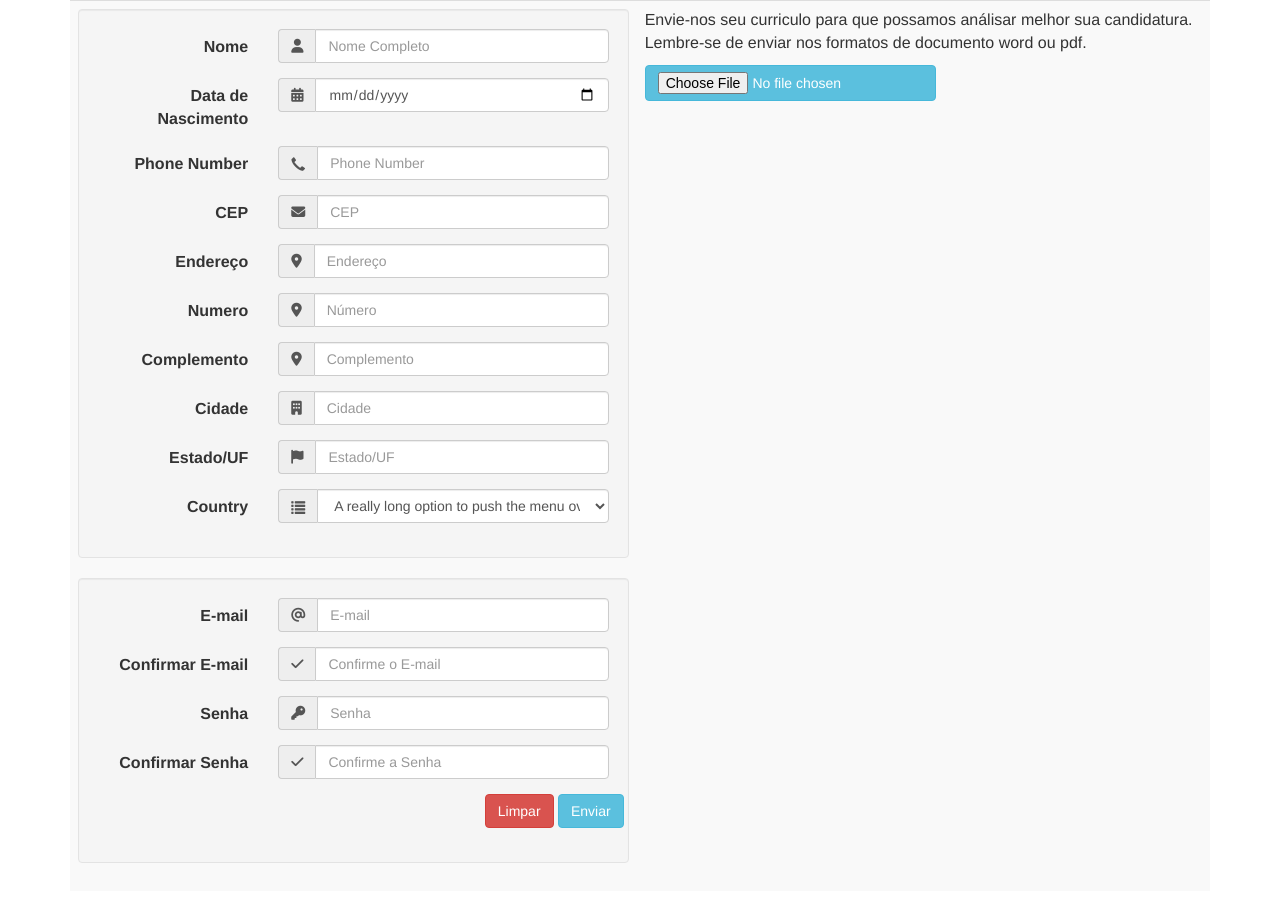
After one commit to gabemin/RH, a PHP site: template src/View/cadastro.php in a window 1280 px wide. The commit adds this page. Run offline with PHP 8.4, Linux system fonts and the light colour scheme; the template is opened without the code that fills it, so the values that code supplies are empty; some libraries are stand-ins or nearby versions.

Commit message:
commit 29/08/2019

```diff
--- /dev/null
+++ b/src/View/cadastro.php
@@ -0,0 +1,214 @@
+<html>
+<head>
+    <meta charset="UTF-8">
+    <meta name="viewport"
+          content="width=device-width, user-scalable=no, initial-scale=1.0, maximum-scale=1.0, minimum-scale=1.0">
+    <meta http-equiv="X-UA-Compatible" content="ie=edge">
+    <title>Document</title>
+    <link href="//maxcdn.bootstrapcdn.com/bootstrap/3.3.0/css/bootstrap.min.css" rel="stylesheet" id="bootstrap-css">
+    <script src="//maxcdn.bootstrapcdn.com/bootstrap/3.3.0/js/bootstrap.min.js"></script>
+    <script src="//cdnjs.cloudflare.com/ajax/libs/jquery/3.2.1/jquery.min.js"></script>
+    <script src="https://kit.fontawesome.com/7767dc31b8.js"></script>
+</head>
+<body>
+<div class="container">
+    <form>
+        <table class="table table-striped">
+            <tbody>
+            <tr>
+                <td colspan="1">
+                    <div class="well form-horizontal">
+                        <fieldset>
+                            <div class="form-group">
+                                <label class="col-md-4 control-label">Nome</label>
+                                <div class="col-md-8 inputGroupContainer">
+                                    <div class="input-group"><span class="input-group-addon"><i class="fas fa-user"></i></span><input
+                                                id="fullName" name="fullName" placeholder="Nome Completo"
+                                                class="form-control" required="true" value="" type="text"></div>
+                                </div>
+                            </div>
+                            <div class="form-group">
+                                <label class="col-md-4 control-label">Data de Nascimento</label>
+                                <div class="col-md-8 inputGroupContainer">
+                                    <div class="input-group"><span class="input-group-addon"><i class="fas fa-calendar-alt"></i></span><input
+                                                id="nascimento" name="nascimento" placeholder="DD/MM/AAAA"
+                                                class="form-control" required="true" value="" type="date"></div>
+                                </div>
+                            </div>
+                            <div class="form-group">
+                                <label class="col-md-4 control-label">Phone Number</label>
+                                <div class="col-md-8 inputGroupContainer">
+                                    <div class="input-group"><span class="input-group-addon"><i
+                                                    class="glyphicon glyphicon-earphone"></i></span><input
+                                                id="phoneNumber"
+                                                name="phoneNumber"
+                                                placeholder="Phone Number"
+                                                class="form-control"
+                                                required="true"
+                                                value=""
+                                                type="text">
+                                    </div>
+                                </div>
+                            </div>
+                            <div class="form-group">
+                                <label class="col-md-4 control-label">CEP</label>
+                                <div class="col-md-8 inputGroupContainer">
+                                    <div class="input-group"><span class="input-group-addon"><i
+                                                    class="fas fa-envelope"></i></span><input id="cep" name="cep"
+                                                                                              placeholder="CEP"
+                                                                                              class="form-control"
+                                                                                              required="true" value=""
+                                                                                              type="text"></div>
+                                </div>
+                            </div>
+                            <div class="form-group">
+                                <label class="col-md-4 control-label">Endereço</label>
+                                <div class="col-md-8 inputGroupContainer">
+                                    <div class="input-group"><span class="input-group-addon"><i
+                                                    class="fas fa-map-marker-alt"></i></span><input id="endereco"
+                                                                                                    name="endereco"
+                                                                                                    placeholder="Endereço"
+                                                                                                    class="form-control"
+                                                                                                    required="true"
+                                                                                                    value=""
+                                                                                                    type="text"></div>
+                                </div>
+                            </div>
+                            <div class="form-group">
+                                <label class="col-md-4 control-label">Numero</label>
+                                <div class="col-md-8 inputGroupContainer">
+                                    <div class="input-group"><span class="input-group-addon"><i
+                                                    class="fas fa-map-marker-alt"></i></span><input id="numero"
+                                                                                                    name="numero"
+                                                                                                    placeholder="Número"
+                                                                                                    class="form-control"
+                                                                                                    required="true"
+                                                                                                    value=""
+                                                                                                    type="text"></div>
+                                </div>
+                            </div>
+                            <div class="form-group">
+                                <label class="col-md-4 control-label">Complemento</label>
+                                <div class="col-md-8 inputGroupContainer">
+                                    <div class="input-group"><span class="input-group-addon"><i
+                                                    class="fas fa-map-marker-alt"></i></span><input id="complemento"
+                                                                                                    name="complemento"
+                                                                                                    placeholder="Complemento"
+                                                                                                    class="form-control"
+                                                                                                    required="false"
+                                                                                                    value=""
+                                                                                                    type="text"></div>
+                                </div>
+                            </div>
+                            <div class="form-group">
+                                <label class="col-md-4 control-label">Cidade</label>
+                                <div class="col-md-8 inputGroupContainer">
+                                    <div class="input-group"><span class="input-group-addon"><i
+                                                    class="fas fa-building"></i></span><input id="cidade" name="cidade"
+                                                                                              placeholder="Cidade"
+                                                                                              class="form-control"
+                                                                                              required="true" value=""
+                                                                                              type="text"></div>
+                                </div>
+                            </div>
+                            <div class="form-group">
+                                <label class="col-md-4 control-label">Estado/UF</label>
+                                <div class="col-md-8 inputGroupContainer">
+                                    <div class="input-group"><span class="input-group-addon"><i class="fas fa-flag"></i></span><input
+                                                id="uf" name="uf" placeholder="Estado/UF" class="form-control"
+                                                required="true" value="" type="text"></div>
+                                </div>
+                            </div>
+                            <div class="form-group">
+                                <label class="col-md-4 control-label">Country</label>
+                                <div class="col-md-8 inputGroupContainer">
+                                    <div class="input-group">
+                                        <span class="input-group-addon" style="max-width: 100%;"><i
+                                                    class="glyphicon glyphicon-list"></i></span>
+                                        <select class="selectpicker form-control">
+                                            <option>A really long option to push the menu over the edget</option>
+                                        </select>
+                                    </div>
+                                </div>
+                            </div>
+                        </fieldset>
+                    </div>
+                    <div class="well form-horizontal">
+                        <fieldset>
+                            <div class="form-group">
+                                <label class="col-md-4 control-label">E-mail</label>
+                                <div class="col-md-8 inputGroupContainer">
+                                    <div class="input-group"><span class="input-group-addon"><i
+                                                    class="fas fa-at"></i></span><input id="email" name="email"
+                                                                                        placeholder="E-mail"
+                                                                                        class="form-control"
+                                                                                        required="true"
+                                                                                        value="" type="text"></div>
+                                </div>
+                            </div>
+                            <div class="form-group">
+                                <label class="col-md-4 control-label">Confirmar E-mail</label>
+                                <div class="col-md-8 inputGroupContainer">
+                                    <div class="input-group"><span class="input-group-addon"><i
+                                                    class="fas fa-check"></i></span><input id="emailconfirm"
+                                                                                           name="emailconfirm"
+                                                                                           placeholder="Confirme o E-mail"
+                                                                                           class="form-control"
+                                                                                           required="true" value=""
+                                                                                           type="text"></div>
+                                </div>
+                            </div>
+                            <div class="form-group">
+                                <label class="col-md-4 control-label">Senha</label>
+                                <div class="col-md-8 inputGroupContainer">
+                                    <div class="input-group"><span class="input-group-addon"><i
+                                                    class="fas fa-key"></i></span><input id="password" name="password"
+                                                                                         placeholder="Senha"
+                                                                                         class="form-control"
+                                                                                         required="true" value=""
+                                                                                         type="text"></div>
+                                </div>
+                            </div>
+                            <div class="form-group">
+                                <label class="col-md-4 control-label">Confirmar Senha</label>
+                                <div class="col-md-8 inputGroupContainer">
+                                    <div class="input-group"><span class="input-group-addon"><i
+                                                    class="fas fa-check"></i></span><input id="passwordconfirm"
+                                                                                           name="passwordconfirm"
+                                                                                           placeholder="Confirme a Senha"
+                                                                                           class="form-control"
+                                                                                           required="true" value=""
+                                                                                           type="text"></div>
+                                </div>
+                            </div>
+                                <div class="form-group pull-right">
+                                    <button class="btn btn-danger" id="btn">Limpar</button>
+                                    <script>
+                                        $("#btn").click(function () {
+                                            $("#cv").val("")
+                                        });
+                                    </script>
+                                    <input class="btn btn-info" type="submit" value="Enviar">
+                                </div>
+
+
+                        </fieldset>
+                    </div>
+                </td>
+                <td colspan="1">
+                    <div class="fixed-bottom">
+                        <p>Envie-nos seu curriculo para que possamos análisar melhor sua candidatura.<br>
+                            Lembre-se de enviar nos formatos de documento word ou pdf.
+                        </p>
+                        <input class="btn btn-info" id="cv" name="cv" placeholder="Selecione o arquivo do seu curriculo"
+                               type="file"
+                               accept=".doc,.docx,.odt,.pdf" value="">
+                    </div>
+                </td>
+            </tr>
+            </tbody>
+            <form>
+        </table>
+</div>
+</body>
+</html>
```
Also changed, not shown: DAO/User.php (+31 -6 lines), DAO/Vaga.php (added, +21 -0 lines), src/Controller/Login.php (+2 -7 lines).
